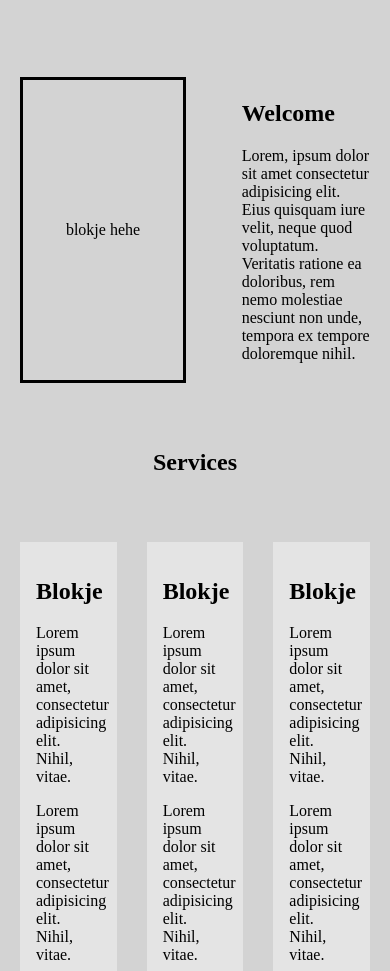
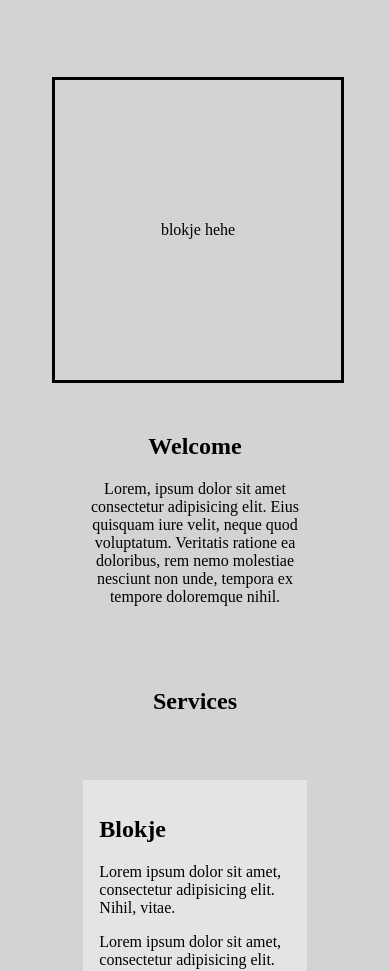
Before and after one commit to CornDoggyyy/Blokjes-Website, a plain HTML site: page index.html in a window 390 px wide. Shown: the part 129-1100 px from the top of the page. Drawn offline with Linux system fonts and the light colour scheme.

Commit message:
Made elements responsive to max-width 960px

```diff
--- a/style.css
+++ b/style.css
@@ -64,3 +64,17 @@ main .card {
   background-color: #e4e4e4;
   padding: 1em 1em;
 }
+
+@media screen and (max-width: 960px) {
+  main .image-container {
+    grid-column: 2 / span 10;
+  }
+  main .welcome {
+    grid-column: 3 / span 8;
+    text-align: center;
+  }
+
+  main .card {
+    grid-column: 3 / span 8;
+  }
+}
```
